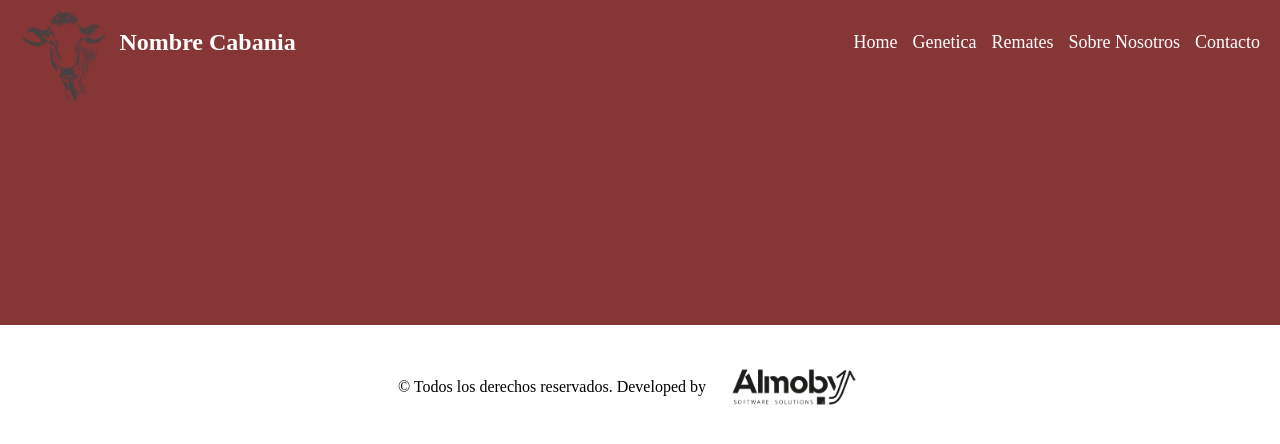
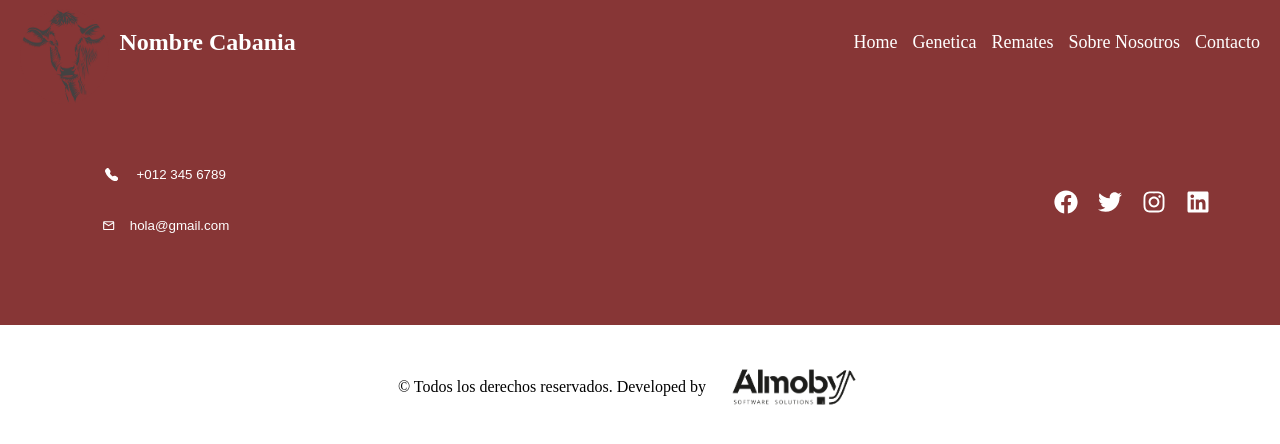
Before and after one commit to Nelkha/almobyapp1, a React (Vite) app: page / in a window 1280 px wide. Shown: the top 444 px of the page. Built offline with nearby package versions, Linux system fonts and the light colour scheme.

Commit message:
terminada seccion home

```diff
--- a/package.json
+++ b/package.json
@@ -12,6 +12,8 @@
     "deploy": "gh-pages -d dist"
   },
   "dependencies": {
+    "@fortawesome/free-solid-svg-icons": "^6.6.0",
+    "@fortawesome/react-fontawesome": "^0.2.2",
     "axios": "^1.7.7",
     "firebase": "^10.14.1",
     "react": "^18.3.1",
--- a/src/App.jsx
+++ b/src/App.jsx
@@ -6,6 +6,8 @@ import Copyright from './Components/Elementos/Copyright';
 import Genetica from './Components/Genetica/Genetica';
 import { BrowserRouter as Router, Routes, Route, useLocation } from 'react-router-dom';
 import { TransitionGroup, CSSTransition } from 'react-transition-group';
+
+
 
 function AnimatedRoutes() {
   const location = useLocation();
@@ -31,6 +33,7 @@ function App() {
     <Router>
       <Header />
       <AnimatedRoutes />
+
       <Footer />
       <Copyright />
     </Router>
--- /dev/null
+++ b/src/Components/Elementos/BottonLargo.jsx
@@ -0,0 +1,31 @@
+import React from 'react';
+import styled from 'styled-components';
+
+
+const BottonConBorde = styled.button`
+  display: flex;
+justify-content: space-evenly;
+align-items: center;
+  width: 191px;
+  height: 41px;
+  background: transparent;
+  border: ${props => props.$colorborde || "black"} solid 2px;
+  border-radius: 45px;
+  padding: 0 15px;
+  color: ${props => props.color || 'black'};
+  margin-bottom: 10px;
+  z-index: 10;
+  cursor: ${props => props.type}
+`;
+
+const BottonLargo = ({ icono: Icono, texto, color, colorborde,type }) => {
+  return (
+    <BottonConBorde $colorborde={colorborde} color={color} type={type}>
+      <Icono />
+      <span>{texto}</span>
+    </BottonConBorde>
+  );
+};
+
+
+export default BottonLargo;
--- a/src/Components/Elementos/Copyright.jsx
+++ b/src/Components/Elementos/Copyright.jsx
@@ -1,4 +1,5 @@
 import styled from 'styled-components';
+
 const CopyrightContainer=styled.div`
 background-color: white;
 display: grid;
@@ -29,6 +30,7 @@ return(
     <CopyrightText>
         © Todos los derechos reservados. Developed by
         <CopyrightImg src={`${import.meta.env.BASE_URL}images/copyright.png`}  />
+
       </CopyrightText>
       </CopyrightContainer>
     </>
--- a/src/Components/Elementos/SocialMedia.jsx
+++ b/src/Components/Elementos/SocialMedia.jsx
@@ -1,7 +1,41 @@
-const SocialMedia=()=>{
-    return(<>
+import React from 'react';
+import { FaFacebook, FaTwitter, FaInstagram, FaLinkedin } from 'react-icons/fa';
+import styled from 'styled-components';
 
+const SocialMediaWrapper = styled.div`
+  display: flex;
+  justify-content: center;
+  gap: 20px;
+  padding: 20px;
+`;
 
-    </>);
-    }
+const Icon = styled.a`
+  color: white;
+  font-size: 24px;
+  transition: color 0.3s;
+
+  &:hover {
+    color: #0073e6;
+  }
+`;
+
+const SocialMedia = () => {
+  return (
+    <SocialMediaWrapper>
+      <Icon href="https://www.facebook.com" target="_blank" rel="noopener noreferrer">
+        <FaFacebook />
+      </Icon>
+      <Icon href="https://www.twitter.com" target="_blank" rel="noopener noreferrer">
+        <FaTwitter />
+      </Icon>
+      <Icon href="https://www.instagram.com" target="_blank" rel="noopener noreferrer">
+        <FaInstagram />
+      </Icon>
+      <Icon href="https://www.linkedin.com" target="_blank" rel="noopener noreferrer">
+        <FaLinkedin />
+      </Icon>
+    </SocialMediaWrapper>
+  );
+};
+
 export default SocialMedia;
--- a/src/Components/Elementos/Tag.jsx
+++ b/src/Components/Elementos/Tag.jsx
@@ -4,9 +4,9 @@ const TagTittle = styled.h3`
   width: 270px;
   height: 72px;
   padding:10px;
-  font-size:3rem ;
+  font-size:${(props)=>props.$fontsize || '3rem'} ;
   text-align: center;
-  border-left: 4px solid white;
+  border-left: ${props=>props.$borderthickness || "4px"} solid white;
   color: white;
   `;
 const TagContainer = styled.div`
@@ -15,18 +15,17 @@ const TagContainer = styled.div`
   height: 142px;
   padding-left: 50px;
   grid-column: 1/span 5;
-
   align-items: center;
   background:#873636;
   border-top-right-radius: 40px;
   border-bottom-right-radius: 40px;
   `
 
-const Tag = (Props) => {
+const Tag = ({ $fontsize, subtitulo }) => {
   return (
     <>
       <TagContainer>
-        <TagTittle >{Props.subtitulo}</TagTittle>
+        <TagTittle $fontsize={$fontsize} >{subtitulo}</TagTittle>
       </TagContainer>
 
     </>
--- /dev/null
+++ b/src/Components/Elementos/Titulo.jsx
@@ -0,0 +1,14 @@
+import styled from "styled-components";
+
+const Subtitulo=styled.h2`
+
+    color:${({ color }) => color || 'white'}; ;
+    font-size: 20px;
+    font-weight:100;
+
+`;
+
+
+
+
+export {Subtitulo};
--- /dev/null
+++ b/src/Components/Elementos/Wrappers.jsx
@@ -0,0 +1,33 @@
+import styled from "styled-components";
+
+const CenterCol=styled.div`
+    display: flex;
+    width: 100%;
+    flex-direction: column;
+    align-items: center;
+    padding: 0 20px 0 20px;
+    top:${props=>props.$top|| 0};
+
+`
+const LeftCol=styled.div`
+    display: flex;
+    width: 100%;
+    flex-direction: column;
+    align-items: flex-start;
+    padding: 0 20px 0 20px;
+    top:${props=>props.$top|| 0};
+
+
+`
+const RightCol=styled.div`
+    display: flex;
+    width: 100%;
+    flex-direction: column;
+    align-items: flex-end;
+    padding: 0 20px 0 20px;
+    position: absolute;
+    top:${props=>props.$top|| 0};
+
+`
+
+export {CenterCol, LeftCol, RightCol}
--- a/src/Components/Footer/Footer.jsx
+++ b/src/Components/Footer/Footer.jsx
@@ -1,4 +1,9 @@
 import styled from 'styled-components';
+import SocialMedia from '../Elementos/SocialMedia';
+import { LeftCol } from '../Elementos/Wrappers';
+import BottonLargo from '../Elementos/BottonLargo';
+import { BsFillTelephoneFill } from "react-icons/bs";
+import { MdOutlineMailOutline } from "react-icons/md";
 const FooterContainer=styled.footer`
 display: grid;
 grid-template-columns: repeat(20,1fr);
@@ -10,10 +15,26 @@ gap: 20px;
 padding: 20px 0 20px 0;
 position: relative;
 `;
+const FooterWrapper = styled.div`
+    display: flex;
+    grid-column: 1/span 20;
+    justify-content: space-between;
+    padding: 0 50px;
+   align-items: center;
+`
 
 const Footer=() => {
 return(<>
-<FooterContainer></FooterContainer>
+<FooterContainer>
+   <FooterWrapper>
+   <LeftCol>
+    <BottonLargo colorborde="transparent" color="white" icono={BsFillTelephoneFill} texto="+012 345 6789"/>
+    <BottonLargo colorborde="transparent" color="white" icono={MdOutlineMailOutline} texto="hola@gmail.com" />
+   </LeftCol>
+   <SocialMedia/>
+   </FooterWrapper>
+
+</FooterContainer>
 </>)
 
 }
--- a/src/Components/Slider/Slider.jsx
+++ b/src/Components/Slider/Slider.jsx
@@ -1,10 +1,18 @@
 import React from 'react';
 import styled from 'styled-components';
 import { Logo,LogoImage,CompanyName } from '../Header/Header';
+import { Subtitulo } from '../Elementos/Titulo';
+import { CenterCol, LeftCol, RightCol } from '../Elementos/Wrappers';
+import BottonLargo from '../Elementos/BottonLargo';
+import { FaWhatsapp } from "react-icons/fa";
+import { MdOutlineMailOutline } from "react-icons/md";
+import { FaLocationDot } from "react-icons/fa6";
+
+
 
 const SliderWrapper = styled.section`
   display: grid;
-  grid-template-columns: 1fr auto;
+  grid-template-columns: repeat(20,1fr);
   width: 100%;
   align-items: center;
   align-content: center;
@@ -22,8 +30,9 @@ const Flap = styled.div`
   grid-template-columns: repeat(3, 1fr);
   gap: 20px;
   width: 100%;
+
   background: #873636;
-  height: 100px;
+  height: 160px;
   position: absolute;
   bottom: 0;
   left: 0;
@@ -75,23 +84,70 @@ const FlapItem = styled.div`
 
   }
 `;
+const Quote=styled.p`
+font-size: 1.5rem;
+color: white;
+border-left: 4px solid white;
+background: transparent;
+max-width: 265px;
+padding-left: 20px;
+position: absolute;
+left: 50px;
+top:-5px;
+text-align: center;
+`
 
+const BotonCentral = styled.button`
+width: 382px;
+height: 60px;
+font-weight: 300;
+border: #873636 3px solid;
+cursor: pointer;
+color: white;
+font-size: 1.5rem;
+align-self: center;
+background-color: transparent;
+border-radius: 45px;
+
+`
+const ContainerCentral = styled.div`
+width: 100%;
+text-align: center;
+grid-column:1/20;
+
+`
 const Slider = () => {
   return (
     <SliderWrapper>
+     <ContainerCentral>
+     <BotonCentral>1er Remate Anual</BotonCentral>
+      </ContainerCentral>
       <Flap>
         <FlapItem>
-          <h2>Slider 1</h2>
+        <Quote>
+
+
+       "Lorem ipsum dolor sit amet, consectetur adipiscing elit, sed do eiusmod tempor”
+        </Quote>
         </FlapItem>
         <FlapItem>
         <Logo>
         <LogoImage src={`${import.meta.env.BASE_URL}images/logo.png`}/>
+        <CenterCol>
+        <CompanyName>Nombre Cabania</CompanyName>
+        <Subtitulo  >Genética Superior</Subtitulo>
+        </CenterCol>
 
-        <CompanyName>Nombre Cabania</CompanyName>
       </Logo>
         </FlapItem>
         <FlapItem>
-          <h2>Slider 3</h2>
+        <RightCol $top="-20px">
+          <BottonLargo colorborde="white" color="white" icono={FaWhatsapp} texto="11912345678" />
+          <BottonLargo colorborde="white" color="white" icono={MdOutlineMailOutline} texto="hola@gmail.com" />
+          <BottonLargo colorborde="white" color="white" icono={FaLocationDot} texto="Corrientes, arg" />
+
+
+          </RightCol>
         </FlapItem>
       </Flap>
     </SliderWrapper>
```
Also changed, not shown: 1 other file (tests, documents, lock files or other folders).
